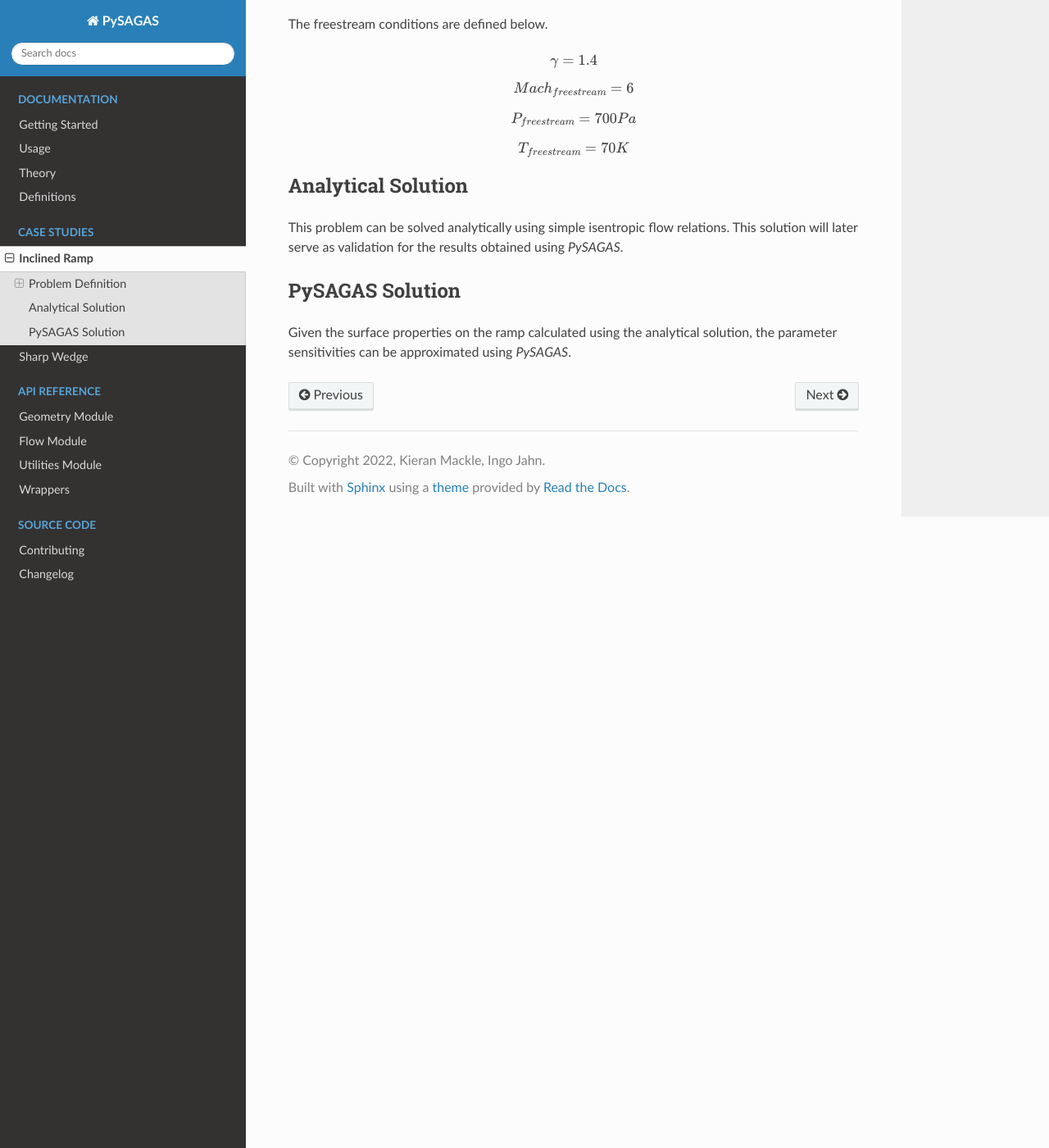
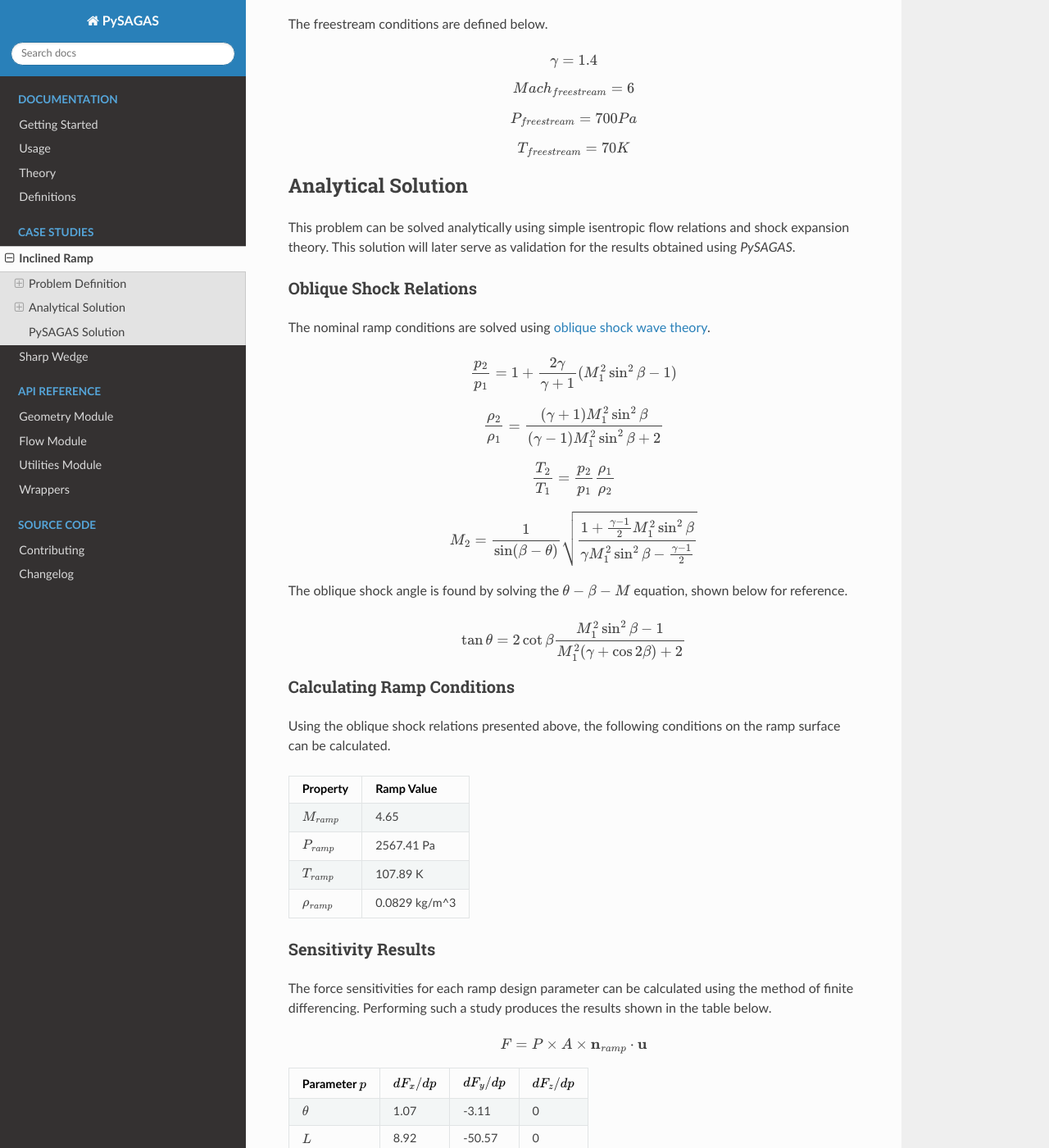
Before and after one commit to kieran-mackle/pysagas, a Sphinx documentation site: the page built from docs/source/examples/ramp_3d.md, in a window 1280 px wide and 1400 px high, scrolled down 910 px. Shown: the whole window at 82% size. Built offline with Sphinx 7.4.7 and the Read the Docs theme 2.0.0, drawn with Linux system fonts in a browser that asks for light colours; some of the changed text lies outside the part shown.

Commit message:
docs(ramp_3d.md): finished ramp case study docs

```diff
--- a/docs/source/examples/ramp_3d.md
+++ b/docs/source/examples/ramp_3d.md
@@ -27,14 +27,86 @@ $$ T_{freestream} = 70 K$$
 
 ## Analytical Solution
 This problem can be solved analytically using simple
-isentropic flow relations. This solution will later
-serve as validation for the results obtained using
-*PySAGAS*.
+isentropic flow relations and shock expansion theory.
+This solution will later serve as validation for the
+results obtained using *PySAGAS*.
 
+
+### Oblique Shock Relations
+The nominal ramp conditions are solved using
+[oblique shock wave theory](http://brennen.caltech.edu/fluidbook/basicfluiddynamics/compressibleflow/obliqueshock.pdf).
+
+
+$$
+\frac{p_2}{p_1} = 1 + \frac{2\gamma}{\gamma+1} (M_1^2 \sin^2\beta - 1)
+$$
+
+$$
+\frac{\rho_2}{\rho_1} = \frac{(\gamma + 1)M_1^2 \sin^2 \beta}
+{(\gamma - 1)M_1^2 \sin^2 \beta + 2}
+$$
+
+$$
+\frac{T_2}{T_1} = \frac{p_2}{p_1} \frac{\rho_1}{\rho_2}
+$$
+
+$$
+M_2 = \frac{1}{\sin(\beta - \theta)} \sqrt{
+    \frac{1 + \frac{\gamma-1}{2}M_1^2 \sin^2\beta}
+    {\gamma M_1^2\sin^2\beta - \frac{\gamma-1}{2}}
+}
+$$
+
+The oblique shock angle is found by solving the $\theta-\beta-M$
+equation, shown below for reference.
+
+$$
+\tan \theta = 2 \cot \beta \frac{M_1^2\sin^2\beta - 1}
+{M_1^2 (\gamma + \cos2\beta) + 2}
+$$
+
+
+### Calculating Ramp Conditions
+Using the oblique shock relations presented above, the following
+conditions on the ramp surface can be calculated.
+
+
+|  Property       | Ramp Value |
+|-----------------|-----------|
+|  $M_{ramp}$     |  4.65      |
+|  $P_{ramp}$     |  2567.41 Pa |
+|  $T_{ramp}$     |  107.89 K   |
+|  $\rho_{ramp}$  |  0.0829 kg/m^3 |
+
+
+### Sensitivity Results
+The force sensitivities for each ramp design parameter can
+be calculated using the method of finite differencing. Performing
+such a study produces the results shown in the table below.
+
+$$
+F = P \times A \times \mathbf{n}_{ramp} \cdot \mathbf{u}
+$$
+
+
+|  Parameter $p$  | $dF_x/dp$ | $dF_y/dp$ | $dF_z/dp$ |
+|-----------------|-----------|-----------|-----------|
+|  $\theta$       |  1.07  |  -3.11   |  0  |
+|  $L$            |  8.92  |  -50.57  |  0  |
+|  $W$            |  4.46  |  -25.28  |  0  |
 
 
 
 ## PySAGAS Solution
 Given the surface properties on the ramp calculated using
 the analytical solution, the parameter sensitivities can
-be approximated using *PySAGAS*.
+be approximated using *PySAGAS*. Note, the error of each
+sensitivitiy, as calculated using the analytical solution
+for reference, is shown in brackets.
+
+
+|  Parameter $p$  | $dF_x/dp$ | $dF_y/dp$ | $dF_z/dp$ |
+|-----------------|-----------|-----------|-----------|
+|  $\theta$       |  1.09 (-1.6%) | -3.20 (-3.1%)  |  0 (0%) |
+|  $L$            |  8.92 (0%) | -50.57 (0%)  |  0 (0%) |
+|  $W$            |  4.46 (0%) | -25.28 (0%)  |  0 (0%) |
```
